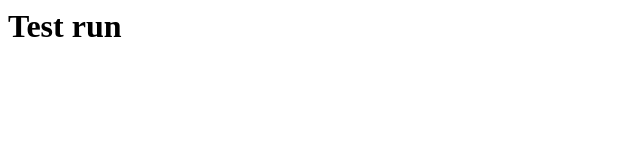
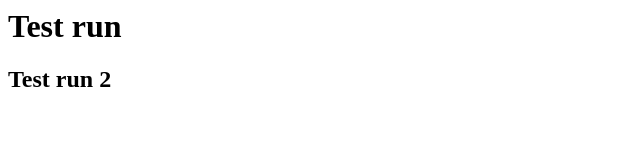
Before and after one commit to SungJInA/sungjina.github.io, a plain HTML site: page index.html in a window 1280 px wide. Shown: the whole page, without its empty margins (0-640 px from the left). Drawn offline with Linux system fonts and the light colour scheme.

Commit message:
Update index.html

```diff
--- a/index.html
+++ b/index.html
@@ -3,5 +3,6 @@
  </head>
  <body>
    <h1>Test run<h1>
+   <h2>Test run 2<h2>
  </body>
 </html>
```
